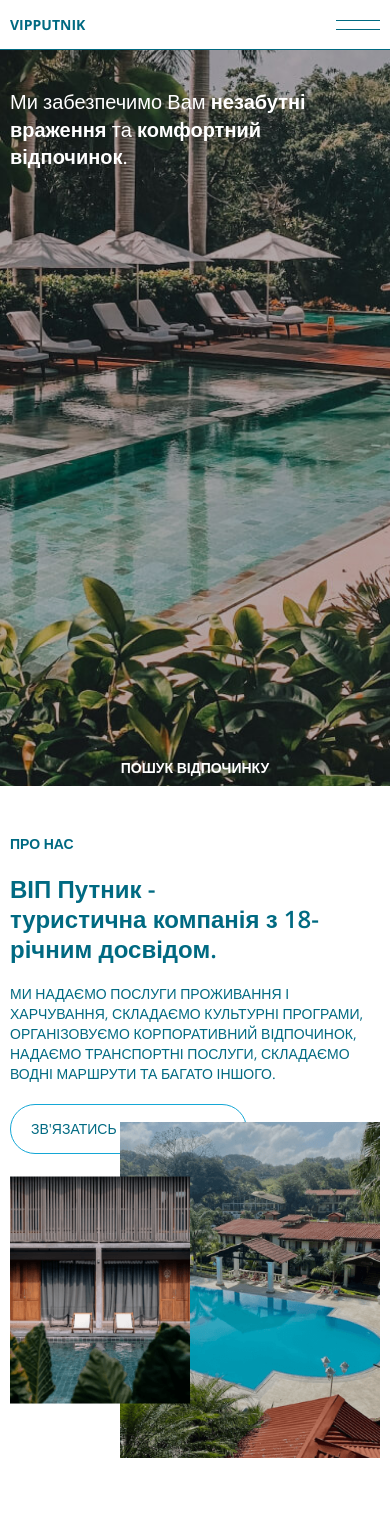
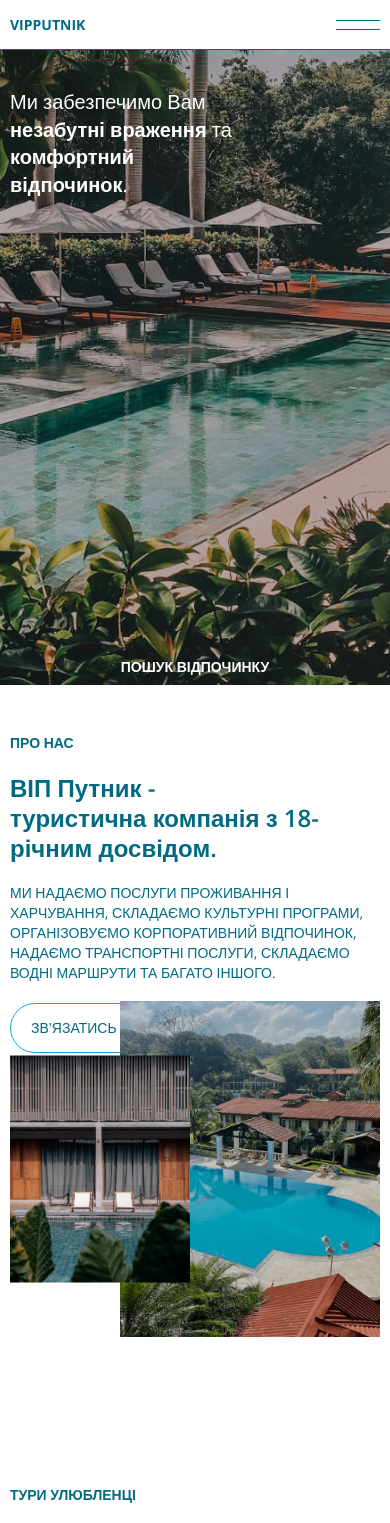
Before and after one commit to ShowTimeU/vip-putnik, a Next.js app: page / in a window 390 px wide. Shown: the top 1523 px of the page. Built offline with nearby package versions, Linux system fonts and the light colour scheme.

Commit message:
mobile version update

```diff
--- a/src/components/main/header.tsx
+++ b/src/components/main/header.tsx
@@ -100,8 +100,12 @@ export const Header = () => {
             </div>
           </div>
         </div>
-        {isOpen && (
-          <div className="w-full bg-white px-2.5 pb-2.5 flex flex-col justify-center items-center space-y-2">
+        <div
+          className="w-full bg-white px-2.5 pb-4 flex flex-col justify-center items-center space-y-2 transition-transform duration-700 ease-in-out overflow-hidden"
+          style={{
+            transform: isOpen ? "translateY(0)" : "translateY(-150%)",
+          }}
+        >
           <a onClick={() => navigateAndScroll("#about")}>Про нас</a>
           <a onClick={() => navigateAndScroll("#contacts")}>Контакти</a>
           <a href="https://vipputnik.com.ua/payment">Оплата послуг</a>
@@ -112,7 +116,6 @@ export const Header = () => {
             Пошук туру
           </a>
         </div>
-        )}
       </div>
     </>
   );
--- a/src/pages/index.tsx
+++ b/src/pages/index.tsx
@@ -18,7 +18,7 @@ export default function Home() {
         <div className="w-screen h-auto overflow-hidden text-vip-blue">
           <Header />
           <div
-            className="w-full min-h-[calc(100vh-50px)] lg:min-h-[calc(100vh-65px)] relative pt-24 lg:pt-32 -mt-2 text-white"
+            className="w-full min-h-[calc(88vh-50px)] lg:min-h-[calc(100vh-65px)] relative pt-24 lg:pt-32 -mt-2 text-white"
             style={{
               background: `url('${
                 require("@/components/assets/img/bg-desk.jpg").default.src
@@ -26,7 +26,7 @@ export default function Home() {
             }}
           >
             <div className="max-w-[1440px] mx-auto px-2.5">
-              <h1 className="text-xl lg:text-3xl leading-snug w-full lg:w-2/5">
+              <h1 className="text-xl lg:text-3xl leading-snug w-3/5 lg:w-2/5">
                 Ми забезпечимо Вам <b>незабутні враження</b> та
                 <b> комфортний відпочинок</b>.
               </h1>
@@ -76,7 +76,7 @@ export default function Home() {
               </div>
             </div>
             <Parallax
-              speed={8}
+              speed={10}
               className="flex-1 flex justify-end items-start relative mt-12 lg:mt-0"
             >
               <img
--- a/src/styles/globals.scss
+++ b/src/styles/globals.scss
@@ -52,9 +52,9 @@ html {
 }
 
 .menu.open span:nth-child(1) {
-  transform: translateY(5px) rotate(45deg);
+  transform: translateY(4.5px) rotate(20deg);
 }
 
 .menu.open span:nth-child(2) {
-  transform: translateY(-5px) rotate(-45deg);
+  transform: translateY(-4.5px) rotate(-20deg);
 }
```
Lines whose indentation alone changed are shown as unchanged.
